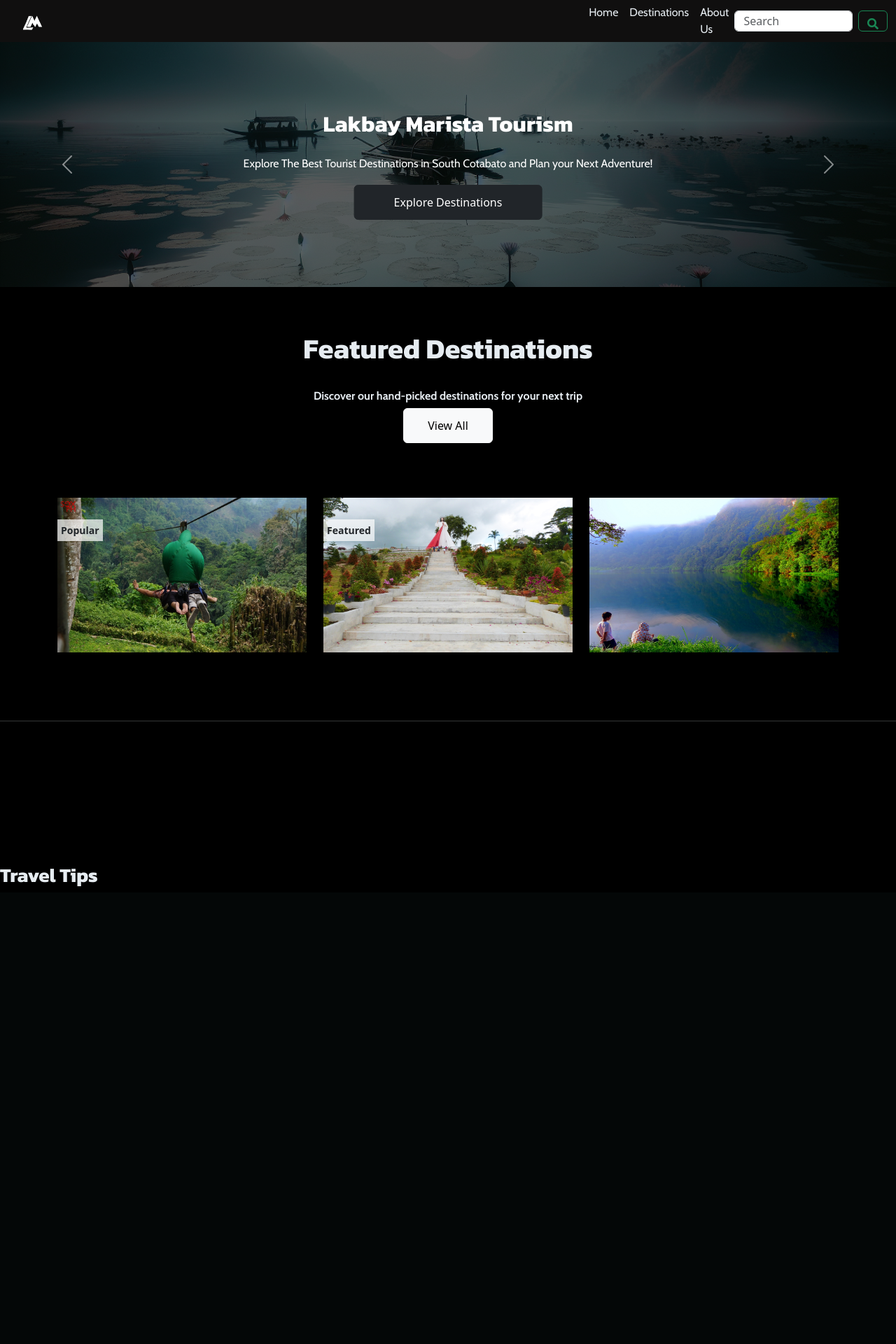
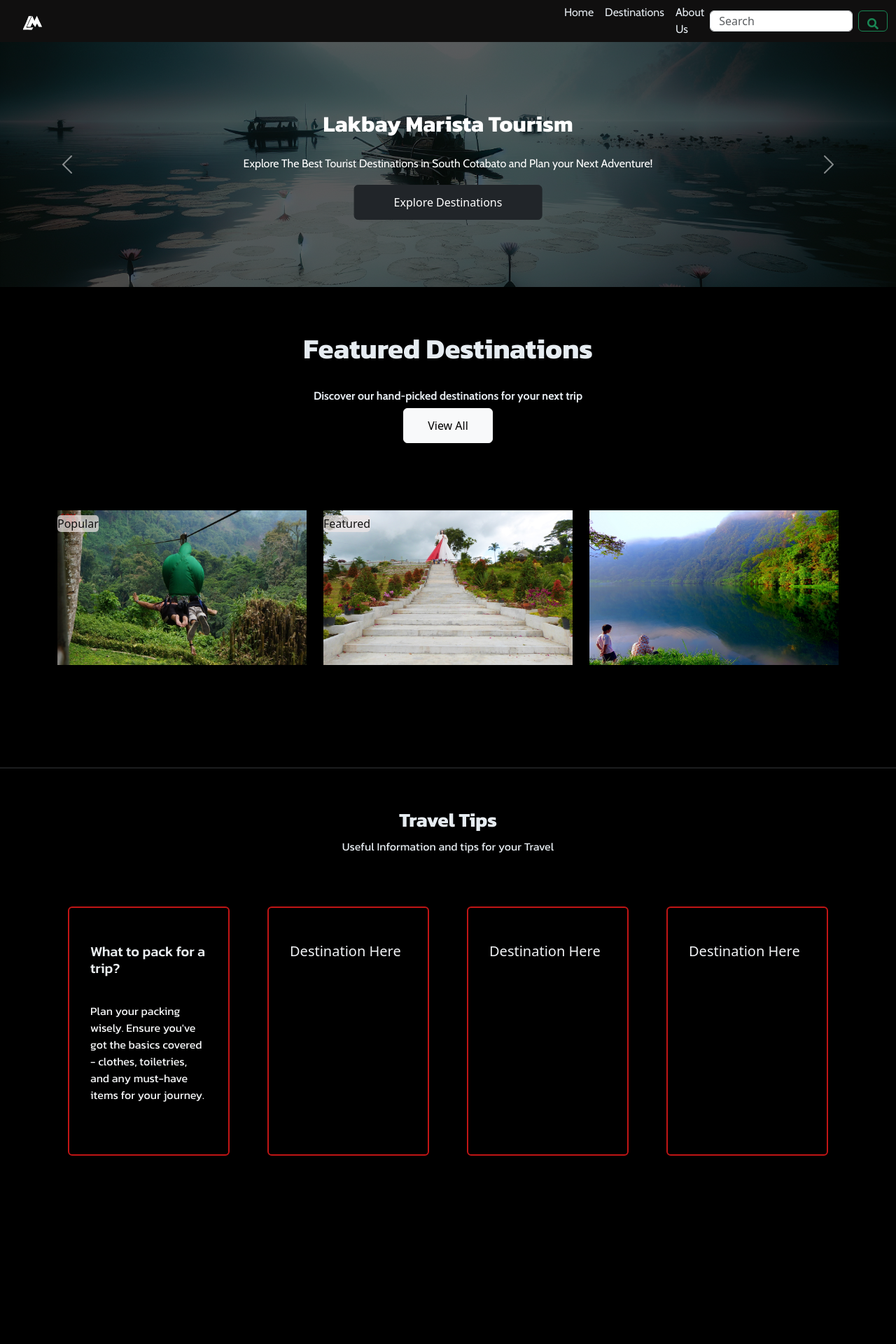
Before and after one commit to benajtil/Lakbay-Marista-Initial, a PHP site: page / in a window 1280 px wide; the page is wider, and only the part inside the window is pictured. Shown: the top 1920 px of that part at 70% size. Before the commit the page ends 1266 px from the top of that part, so only its background shows below. Run offline with PHP 8.4, Linux system fonts and the light colour scheme; some web fonts are replaced.

Commit message:
second section na

```diff
--- /dev/null
+++ b/css/card.css
@@ -0,0 +1,56 @@
+.card {
+    border-radius: 10px;
+    padding: 50px 30px;
+    margin: 10px 15px;
+    opacity: 0;
+    /* Initially set opacity to 0 */
+    transition: opacity 0.5s;
+    /* Remove background color */
+}
+
+
+
+.fadeIn {
+    opacity: 1;
+    /* Set opacity to 1 for fade-in effect */
+}
+
+.card.card1 {
+    height: 100%;
+    border: 2px solid rgb(193, 21, 21);
+    /* Add a white border */
+    background-color: transparent;
+}
+.card1 h5{
+    color: rgb(234, 238, 240);
+}
+
+.card.card2 {
+    height: 100%;
+    border: 2px solid rgb(193, 21, 21);
+    /* Add a white border */
+    background-color: transparent;
+}
+.card2 h5{
+    color: rgb(240, 242, 244);
+}
+
+.card.card3 {
+    height: 100%;
+    border: 2px solid rgb(193, 21, 21);
+    /* Add a white border */
+    background-color: transparent;
+}
+.card3 h5{
+    color: rgb(240, 242, 244);
+}
+
+.card.card4 {
+    height: 100%;
+    border: 2px solid rgb(193, 21, 21);
+    /* Add a white border */
+    background-color: transparent;
+}
+.card4 h5{
+    color: rgb(240, 242, 244);
+}
--- a/css/header.css
+++ b/css/header.css
@@ -1,6 +1,6 @@
 .navbar-nav {
     font-family: 'Cabin', sans-serif;
-    margin-left: 63%;
+    margin-left: 60%;
 }
 
 .navbar-nav .nav-link {
--- a/css/label.css
+++ b/css/label.css
@@ -1,20 +1,13 @@
-.label {
-    position: absolute;
-    background-color: rgba(255, 255, 255, 0.7);
-    padding: 5px;
-    font-weight: bold;
-    font-size: 14px;
-    z-index: 1;
-}
+
 
 
 .col:nth-child(1) .label {
-    top: 742px;
+    top: 736px;
 
 }
 
 
 .col:nth-child(2) .label {
-    top: 742px;
+    top: 736px;
 
 }
--- a/index.html
+++ b/index.html
@@ -6,6 +6,7 @@
     <meta name="viewport" content="width=device-width, initial-scale=1.0">
     <link rel="shortcut icon" type="x-icon" href="imgs/lakbay3.png">
     <link rel="stylesheet" href="css/style.css">
+    <link rel="stylesheet" href="css/card.css">
     <link rel="stylesheet" href="css/review.css">
     <link rel="stylesheet" href="css/header.css">
     <link rel="stylesheet" href="css/label.css">
@@ -70,15 +71,16 @@
                 <div class="collapse navbar-collapse" id="navbarNavDropdown">
                     <ul class="navbar-nav me-auto">
                         <li class="nav-item">
-                            <a class="nav-link active" style="font-size: 100%; font-family: 'Cabin', sans-serif;" aria-current="page"
-                                href="index.html">Home</a>
+                            <a class="nav-link active" style="font-size: 100%; font-family: 'Cabin', sans-serif;"
+                                aria-current="page" href="index.html">Home</a>
                         </li>
                         <li class="nav-item">
-                            <a class="nav-link active" style="font-size: 100%; font-family: 'Cabin', sans-serif;" aria-current="page"
-                                href="destination.html">Destinations</a>
+                            <a class="nav-link active" style="font-size: 100%; font-family: 'Cabin', sans-serif;"
+                                aria-current="page" href="destination.html">Destinations</a>
                         </li>
                         <li class="nav-item">
-                            <a class="nav-link" style="font-size: 100%; font-family: 'Cabin', sans-serif;" href="#">About Us</a>
+                            <a class="nav-link" style="font-size: 100%; font-family: 'Cabin', sans-serif;"
+                                href="#">About Us</a>
                         </li>
                     </ul>
                     <form class="d-flex ms-auto" role="search">
@@ -100,7 +102,7 @@
     <section id="fronthome" class="homepage">
         <div style="display: flex; justify-content: center;">
             <div id="carouselExampleControls" class="carousel slide" data-bs-ride="carousel"
-                style="width: 100%; background-color: #3a3a3a;">
+                style="width: 100vw; background-color: #3a3a3a;">
                 <div class="carousel-inner">
                     <div class="carousel-item active shadow">
                         <img src="/imgs/tour1.png" class="d-block w-100" alt="...">
@@ -109,7 +111,8 @@
                                 style="text-align: center; font-family: Kanit, sans-serif; padding-bottom: 2%; font-size: 200%">
                                 <strong>Lakbay Marista Tourism </strong>
                             </h5>
-                            <p style="padding-bottom: 0%; font-family: 'Cabin', sans-serif;">Explore The Best Tourist Destinations in South Cotabato and Plan your Next Adventure!</p>
+                            <p style="padding-bottom: 0%; font-family: 'Cabin', sans-serif;">Explore The Best Tourist
+                                Destinations in South Cotabato and Plan your Next Adventure!</p>
                             <button type="button" class="btn btn-dark" id="exploreBtn1"
                                 style="position: absolute; height: 50px; font-size: 16px; padding: 0 0px; top: 60%; left:50%; transform:translate(-50%, -50%); width:30%">Explore
                                 Destinations</button>
@@ -122,7 +125,8 @@
                                 style="text-align: center; padding-bottom: 2%; font-family: Kanit, sans-serif; font-size: 200%">
                                 <strong>Lakbay Marista Tourism </strong>
                             </h5>
-                            <p style="padding-bottom: 0%; font-family: 'Cabin', sans-serif;">Explore The Best Tourist Destinations in South Cotabato and Plan your Next Adventure!</p>
+                            <p style="padding-bottom: 0%; font-family: 'Cabin', sans-serif;">Explore The Best Tourist
+                                Destinations in South Cotabato and Plan your Next Adventure!</p>
                             <button type="button" class="btn btn-dark" id="exploreBtn2"
                                 style="position: absolute; height: 50px; font-size: 16px; padding: 0 0px; top: 60%; left:50%; transform:translate(-50%, -50%); width:30%">Explore
                                 Destinations</button>
@@ -135,7 +139,8 @@
                                 style="text-align: center; padding-bottom: 2%; font-family: Kanit, sans-serif; font-size: 200%">
                                 <strong>Lakbay Marista Tourism </strong>
                             </h5>
-                            <p style="padding-bottom: 0%; font-family: 'Cabin', sans-serif;">Explore The Best Tourist Destinations in South Cotabato and Plan your Next Adventure!</p>
+                            <p style="padding-bottom: 0%; font-family: 'Cabin', sans-serif;">Explore The Best Tourist
+                                Destinations in South Cotabato and Plan your Next Adventure!</p>
                             <button type="button" class="btn btn-dark" id="exploreBtn3"
                                 style="position: absolute; height: 50px; font-size: 16px; padding: 0 0px; top: 60%; left:50%; transform:translate(-50%, -50%); width:30%">Explore
                                 Destinations</button>
@@ -148,7 +153,8 @@
                                 style="text-align: center; font-family: Kanit, sans-serif; padding-bottom: 2%; font-size: 200%">
                                 <strong>Lakbay Marista Tourism </strong>
                             </h5>
-                            <p style="padding-bottom: 0%; font-family: 'Cabin', sans-serif;">Explore The Best Tourist Destinations in South Cotabato and Plan your Next Adventure!</p>
+                            <p style="padding-bottom: 0%; font-family: 'Cabin', sans-serif;">Explore The Best Tourist
+                                Destinations in South Cotabato and Plan your Next Adventure!</p>
                             <button type="button" class="btn btn-dark" id="exploreBtn4"
                                 style="position: absolute; height: 50px; font-size: 16px; padding: 0 0px; top: 60%; left:50%; transform:translate(-50%, -50%); width:30%">Explore
                                 Destinations</button>
@@ -161,7 +167,8 @@
                                 style="text-align: center; font-family: Kanit, sans-serif; padding-bottom: 2%; font-size: 200%">
                                 <strong>Lakbay Marista Tourism </strong>
                             </h5>
-                            <p style="padding-bottom: 0%; font-family: 'Cabin', sans-serif;">Explore The Best Tourist Destinations in South Cotabato and Plan your Next Adventure!</p>
+                            <p style="padding-bottom: 0%; font-family: 'Cabin', sans-serif;">Explore The Best Tourist
+                                Destinations in South Cotabato and Plan your Next Adventure!</p>
                             <button type="button" class="btn btn-dark" id="exploreBtn5"
                                 style="position: absolute; height: 50px; font-size: 16px; padding: 0 0px; top: 60%; left:50%; transform:translate(-50%, -50%); width:30%">Explore
                                 Destinations</button>
@@ -192,21 +199,26 @@
         <strong>Discover our hand-picked destinations for your next trip</strong>
     </h2>
 
-    <button type="button"
-        style="position: absolute;height: 50px; font-size: 16px; padding: 0 0px; top: 48%; left:50%; transform:translate(-50%, -50%); width:10%;"
-        class="btn btn-light" id="exploreBtn4">View All</button>
+    <div style="width: 100%; display: flex; justify-content: center;">
+        <button type="button" style="height: 50px; font-size: 16px; padding: 0 0px; width: 10%;" class="btn btn-light"
+            id="exploreBtn4">View All</button>
+    </div>
 
 
-    <section class="gallery" style="padding-top: 10%">
+
+
+
+
+    <section class="gallery" style="padding-top: 96px">
         <div class="container-lg">
             <div class="row justify-content-center">
                 <div class="col">
                     <img src="/imgs/zip.jpg" class="gallery-item" alt="gallery">
-                    <div class="label">Popular</div>
+                    <div class="label" style="position: absolute; background-color: rgba(240, 231, 231, 0.7); color: #131212; border-radius: 5px;">Popular</div>
                 </div>
                 <div class="col">
                     <img src="/imgs/divine.jpg" class="gallery-item" style="height: 83%;" alt="gallery">
-                    <div class="label">Featured</div>
+                    <div class="label" style="position: absolute; background-color: rgba(240, 231, 231, 0.7); color: #131212; border-radius: 5px;">Featured</div>
                 </div>
                 <div class="col">
                     <img src="/imgs/holon.jpg" class="gallery-item" style="height: 83%;" alt="gallery">
@@ -216,13 +228,61 @@
     </section>
 
     <hr
-        style="position: absolute; top: 80%; left: 50%; transform: translate(-50%, -50%); width: 1450px; height: 1px; color: rgb(227, 236, 244); background-color: rgb(227, 236, 244); border: none;">
+        style="position: absolute; top: 37%; left: 50%; transform: translate(-50%, -50%); width: 1350px; height: 1px; color: rgb(227, 236, 244); background-color: rgb(227, 236, 244); border: none;">
+
+    <div class="container mt-5">
+        <div class="row justify-content-center">
+            <div class="col text-center">
+                <h3 class="col" style="font-family: Kanit, sans-serif; padding-top:10%; color: rgb(230, 236, 241) !important;">
+                    <strong>Travel Tips</strong>
+                </h3>
+                <p class="useful" style="font-family: Kanit, sans-serif; color: rgb(230, 236, 241) !important;">
+                    Useful Information and tips for your Travel
+                </p>
+            </div>
+        </div>
+
+        <div class="row mt-5 justify-content-center">
+            <div class="col">
+                <div class="card card1">
+                    <h5 style="font-family: Kanit, sans-serif;">What to pack for a trip?</h5>
+                    <p style="height: 5%;"></p>
+                    <p style="color: rgb(247, 248, 249); font-family: Kanit, sans-serif;">Plan your packing wisely. Ensure you've got the basics covered - clothes, toiletries, and any must-have items for your journey.</p>
+                </div>
+            </div>
+            <div class="col">
+                <div class="card card2">
+                    <h5>Destination Here</h5>
+                    <a href="lakeholonurl">
+                        <img src="" alt="">
+                    </a>
+                </div>
+            </div>
+            <div class="col">
+                <div class="card card3">
+                    <h5>Destination Here</h5>
+                </div>
+            </div>
+            <div class="col">
+                <div class="card card4">
+                    <h5>Destination Here</h5>
+                </div>
+            </div>
+        </div>
+    </div>
 
 
-    <h3 class="Featured Destination"
-        style="padding-top: 20%; font-family: Kanit, sans-serif; color: rgb(230, 236, 241) !important;">
-        <strong>Travel Tips</strong>
-    </h3>
+
+    <h4 style="padding-top: 100%;"></h4>
+
+
+
+
+    <hr
+        style="position: absolute; top: 70%; left: 50%; transform: translate(-50%, -50%); width: 1350px; height: 1px; color: rgb(227, 236, 244); background-color: rgb(227, 236, 244); border: none;">
+
+
+
 
 
     <footer>
@@ -240,7 +300,7 @@
     <script src="script.js"></script>
     <script src="button.js"></script>
     <script src="bootstrap.bundle.min.js"></script>
-
+    <script src="animation.js"></script>
 
 
 </body>
```
Also changed, not shown: animation.js (added, +30 -0 lines), css/style.css (line endings or trailing spaces).
